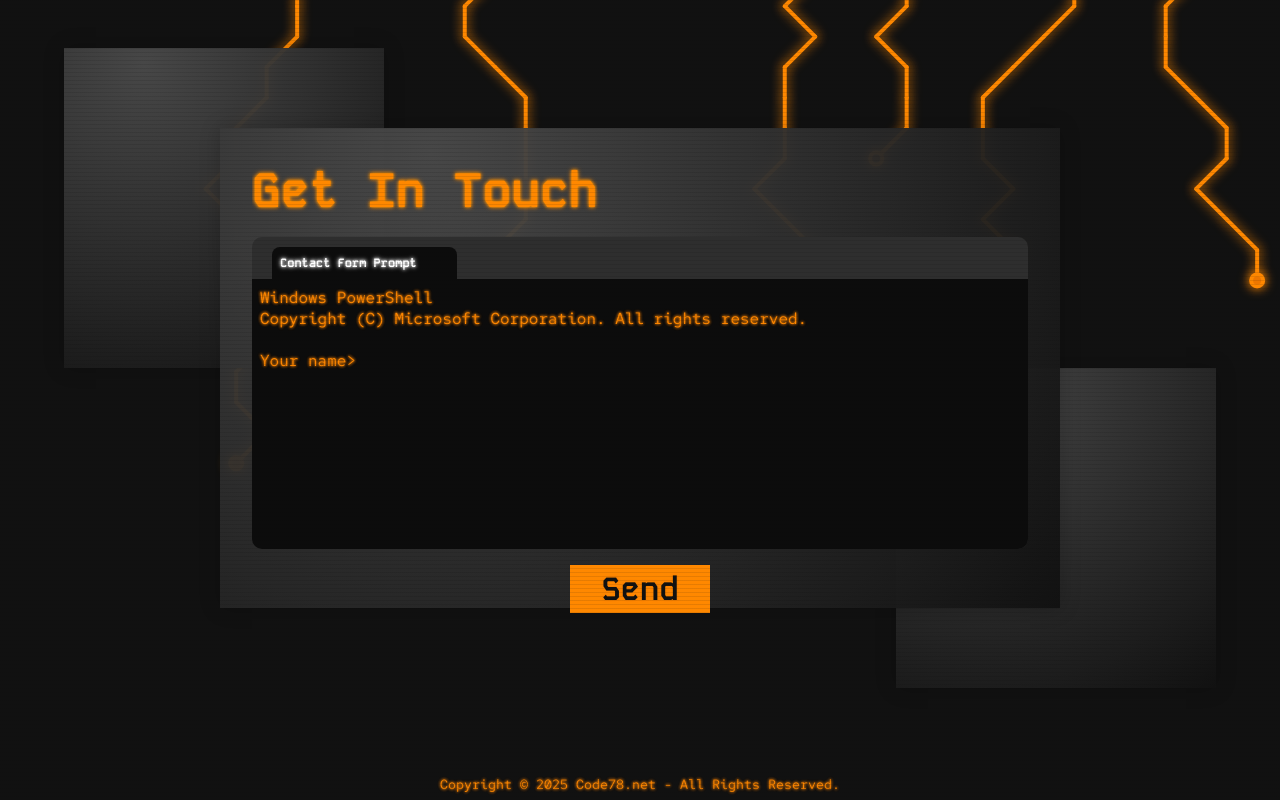
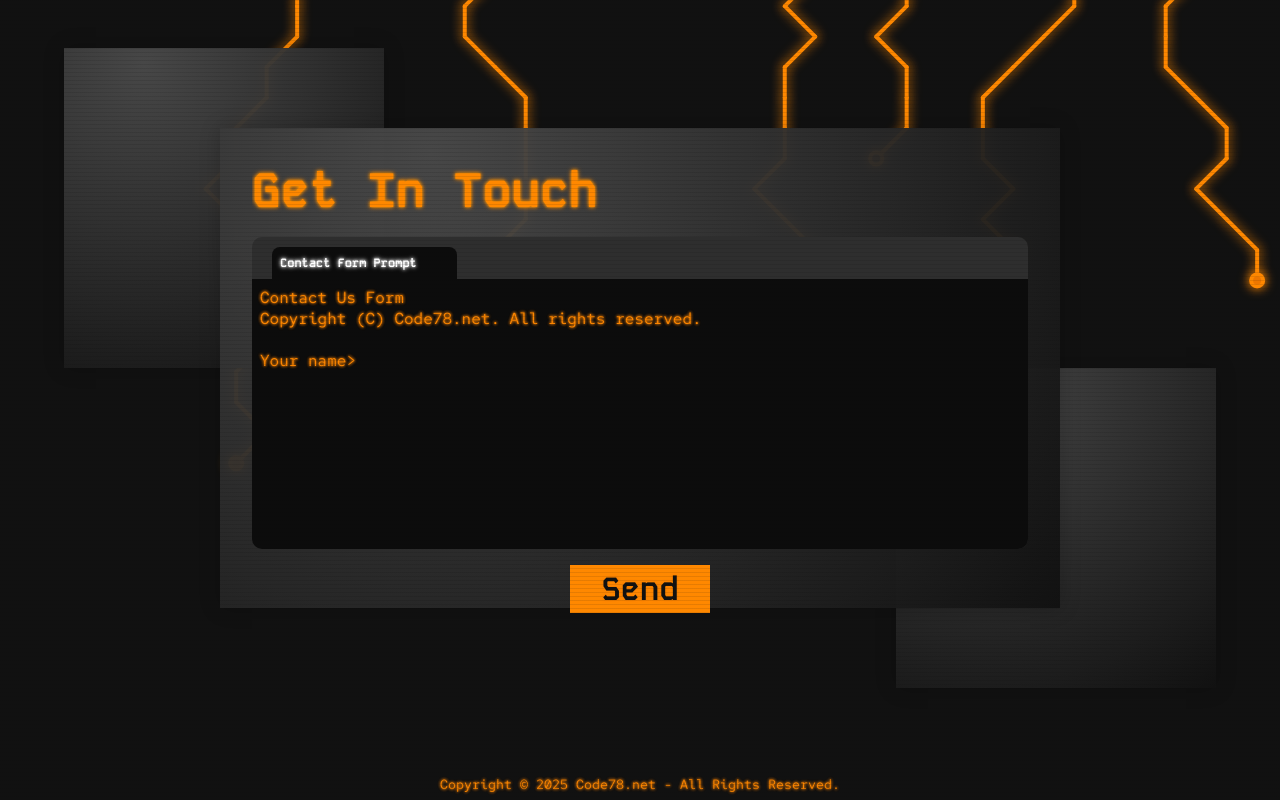
Before and after one commit to C-McCarty/Code78.net, a React (Create React App) app in the folder code78.net/: page / in a window 1280 px wide. Shown: the part 1632-2432 px from the top of the page. Built offline with nearby package versions, Linux system fonts and the light colour scheme.

Commit message:
connected to email service

```diff
--- a/code78.net/src/comp/ContactForm.js
+++ b/code78.net/src/comp/ContactForm.js
@@ -54,8 +54,8 @@ export default function ContactForm() {
         <div className={c.formWrap}>
             <h6>Contact Form Prompt</h6>
             <form className={c.contactForm} onSubmit={sendEmail}>
-                <p>Windows PowerShell</p>
-                <p>Copyright (C) Microsoft Corporation. All rights reserved.</p>
+                <p>Contact Us Form</p>
+                <p>Copyright (C) Code78.net. All rights reserved.</p>
                 <br />
                 <div>
                     <label htmlFor="name">Your name&gt;</label>
```
